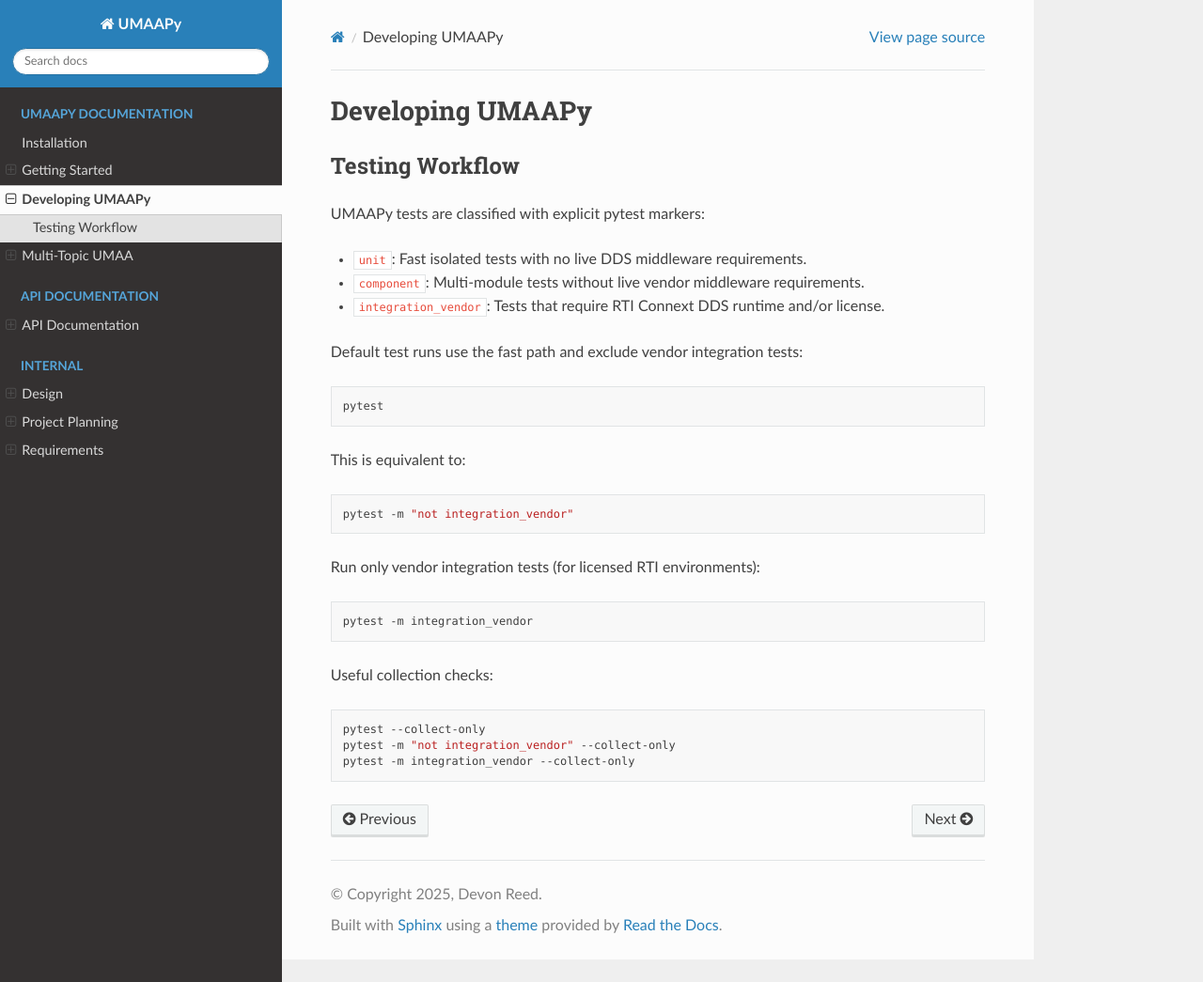
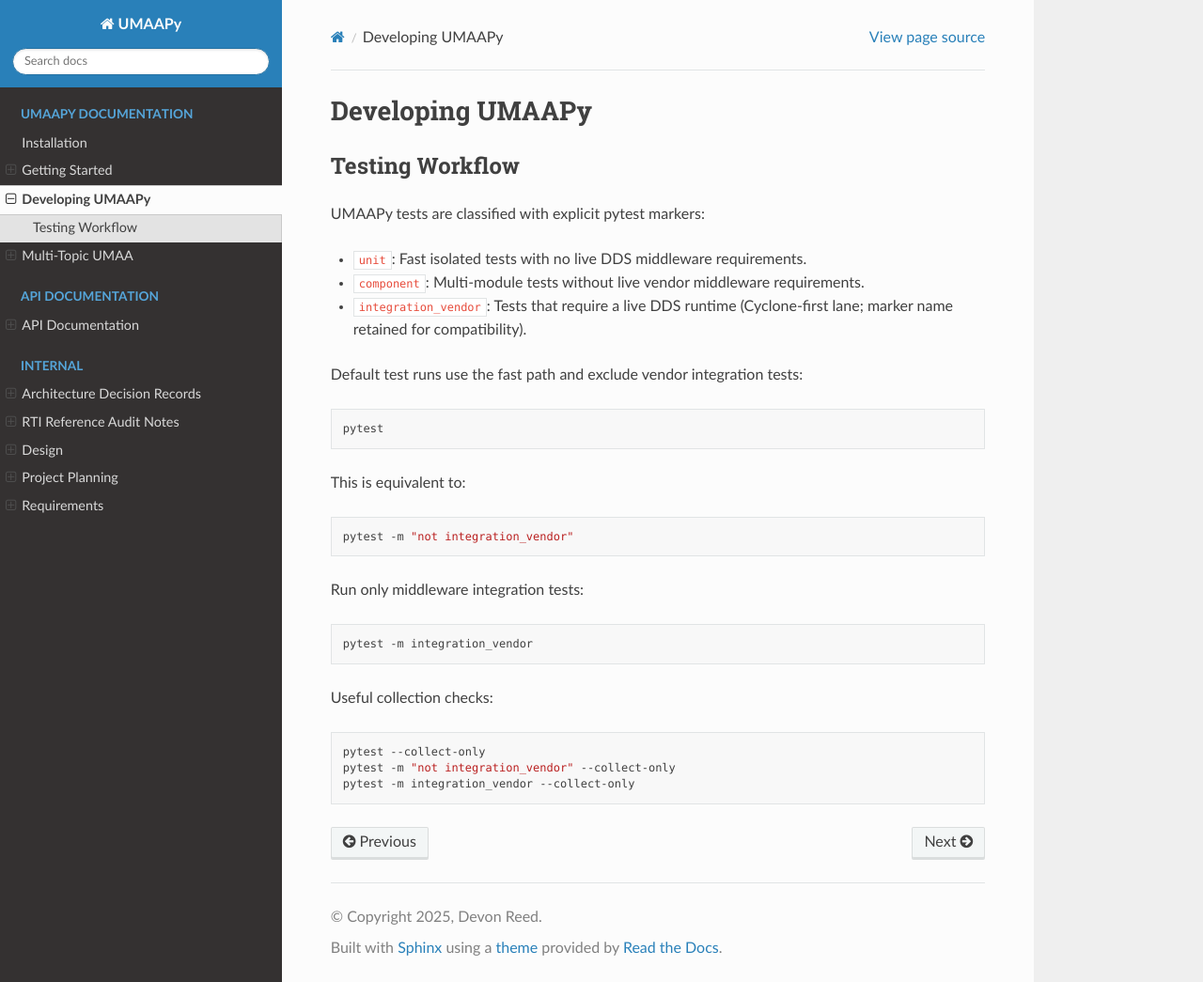
Before and after one commit to dkreed747/umaapy, a Sphinx documentation site: the page built from docs/usage/development.rst, in a window 1280 px wide and 1045 px high. Shown: the whole window at 94% size. Built offline with Sphinx 7.4.7 and the Read the Docs theme 3.1.0, drawn with Linux system fonts in a browser that asks for light colours.

Commit message:
docs: draft Cyclone-first single-backend ADR and RTI audit notes (#40)
* docs: draft cyclone-first single-backend ADR and audit RTI refs

* Update docs/adr/adr-0001-cyclone-first-single-backend.rst

```diff
--- a/docs/index.rst
+++ b/docs/index.rst
@@ -5,8 +5,8 @@
    :scale: 50
 
 The UMAAPy SDK provides a comprehensive software framework for autonomous maritime operations,
-leveraging the RTI Connext DDS Python API for robust, scalable, and
-real-time data communication. UMAAPy aims to facilitate the rapid development and
+leveraging DDS middleware for robust, scalable, and real-time data communication.
+UMAAPy aims to facilitate the rapid development and
 deployment of maritime autonomy systems by abstracting core UMAA components and
 integrating them seamlessly through event-driven mechanisms.
 
@@ -41,6 +41,8 @@
    :maxdepth: 2
    :caption: Internal
 
+   adr/index
+   rti_reference_audit_notes
    wiki/Design/index
    wiki/Project-Planning/index
    wiki/Requirements/index
--- a/docs/usage/development.rst
+++ b/docs/usage/development.rst
@@ -8,7 +8,7 @@
 
 - ``unit``: Fast isolated tests with no live DDS middleware requirements.
 - ``component``: Multi-module tests without live vendor middleware requirements.
-- ``integration_vendor``: Tests that require RTI Connext DDS runtime and/or license.
+- ``integration_vendor``: Tests that require a live DDS runtime (Cyclone-first lane; marker name retained for compatibility).
 
 Default test runs use the fast path and exclude vendor integration tests:
 
@@ -22,7 +22,7 @@
 
    pytest -m "not integration_vendor"
 
-Run only vendor integration tests (for licensed RTI environments):
+Run only middleware integration tests:
 
 .. code-block:: bash
 
--- a/docs/usage/getting_started.rst
+++ b/docs/usage/getting_started.rst
@@ -59,7 +59,6 @@
 
    import time
    from umaapy import get_configurator, reset_dds_participant
-   import rti.connextdds as dds
    # Example command types below act as placeholders; replace with actual UMAA types
    from umaapy.umaa_types import (
        UMAA_MM_ObjectiveExecutorControl_ObjectiveExecutorCommandType as CommandType,
```
Also changed, not shown: README.md (+1 -1 lines), docs/adr/adr-0001-cyclone-first-single-backend.rst (added, +58 -0 lines), docs/adr/index.rst (added, +14 -0 lines), docs/rti_reference_audit_notes.rst (added, +51 -0 lines), 1 other file.
